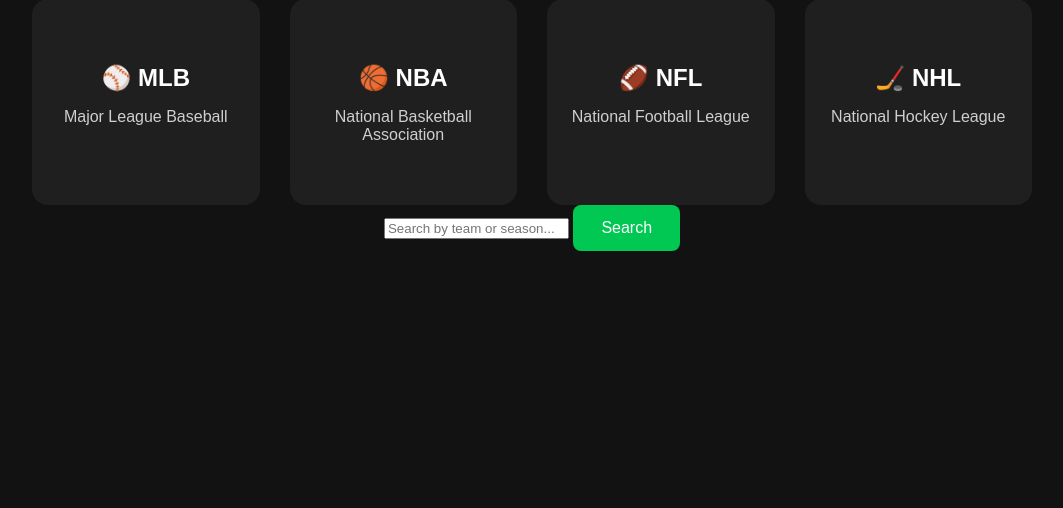
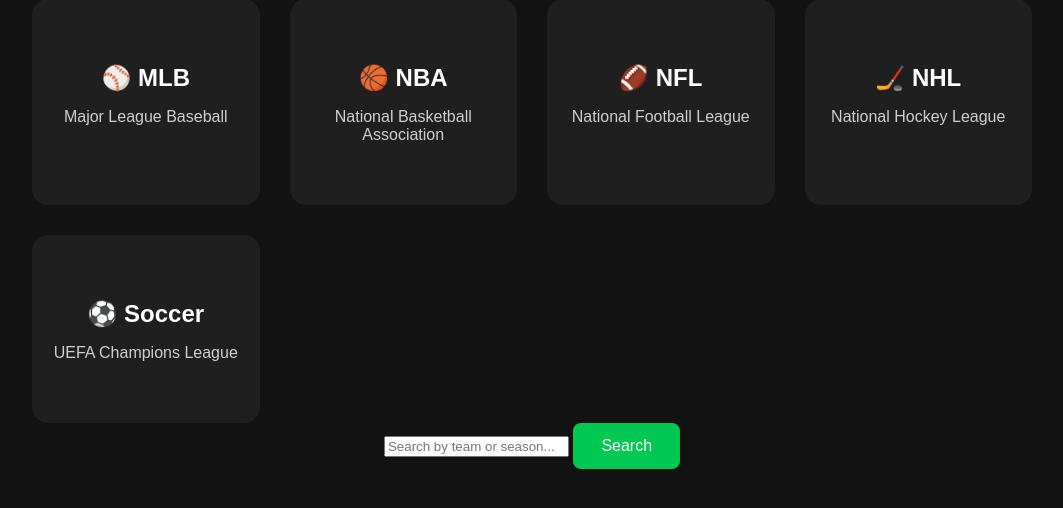
Before and after one commit to E-cush/Sportfolio, a Django app: page /search/ in a window 1280 px wide. Shown: the part 272-780 px from the top of the page, without its empty margins (108-1171 px from the left). Run offline with Django 5.2, Linux system fonts and the light colour scheme.

Commit message:
Fix Games league links

```diff
--- a/templates/base.html
+++ b/templates/base.html
@@ -29,6 +29,7 @@
         <a href="{% url 'nba_games' %}">🏀 NBA</a>
         <a href="{% url 'nfl_games' %}">🏈 NFL</a>
         <a href="{% url 'coming_soon' %}">🏒 NHL</a>
+        <a href="{% url 'champions_league' %}">⚽ Soccer</a>
 
     </div>
 </li>
--- a/templates/search.html
+++ b/templates/search.html
@@ -15,19 +15,24 @@
         <p>Major League Baseball</p>
     </a>
 
-    <a href="#" class="league-card">
+    <a href="{% url 'nba_games' %}" class="league-card">
         <h2>🏀 NBA</h2>
         <p>National Basketball Association</p>
     </a>
 
-    <a href="#" class="league-card">
+    <a href="{% url 'nfl_games' %}" class="league-card">
         <h2>🏈 NFL</h2>
         <p>National Football League</p>
     </a>
 
-    <a href="#" class="league-card">
+    <a href="{% url 'coming_soon' %}" class="league-card">
         <h2>🏒 NHL</h2>
         <p>National Hockey League</p>
+    </a>
+
+    <a href="{% url 'champions_league' %}" class="league-card">
+        <h2>⚽ Soccer</h2>
+        <p>UEFA Champions League</p>
     </a>
 
 </div>
```
